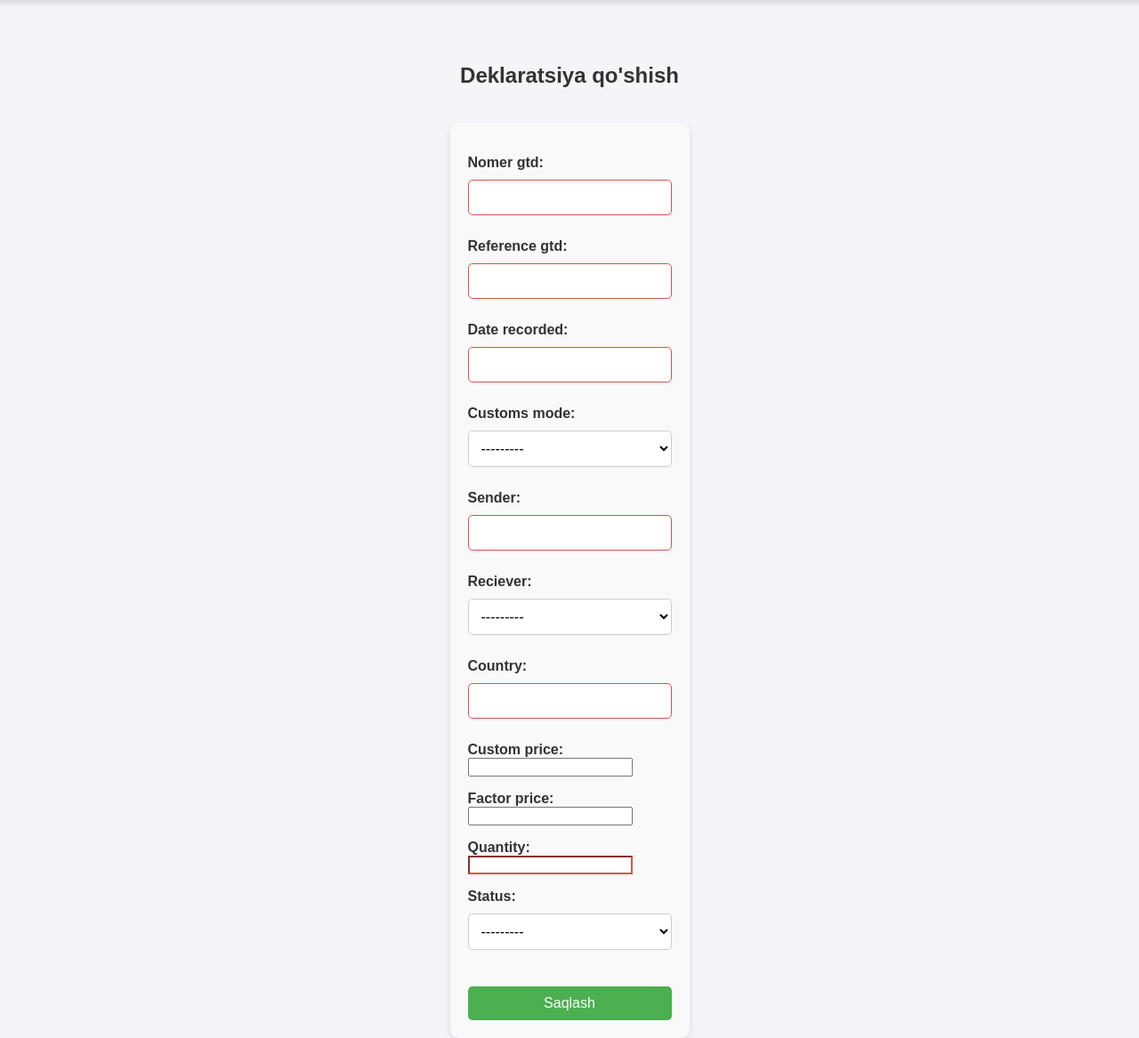
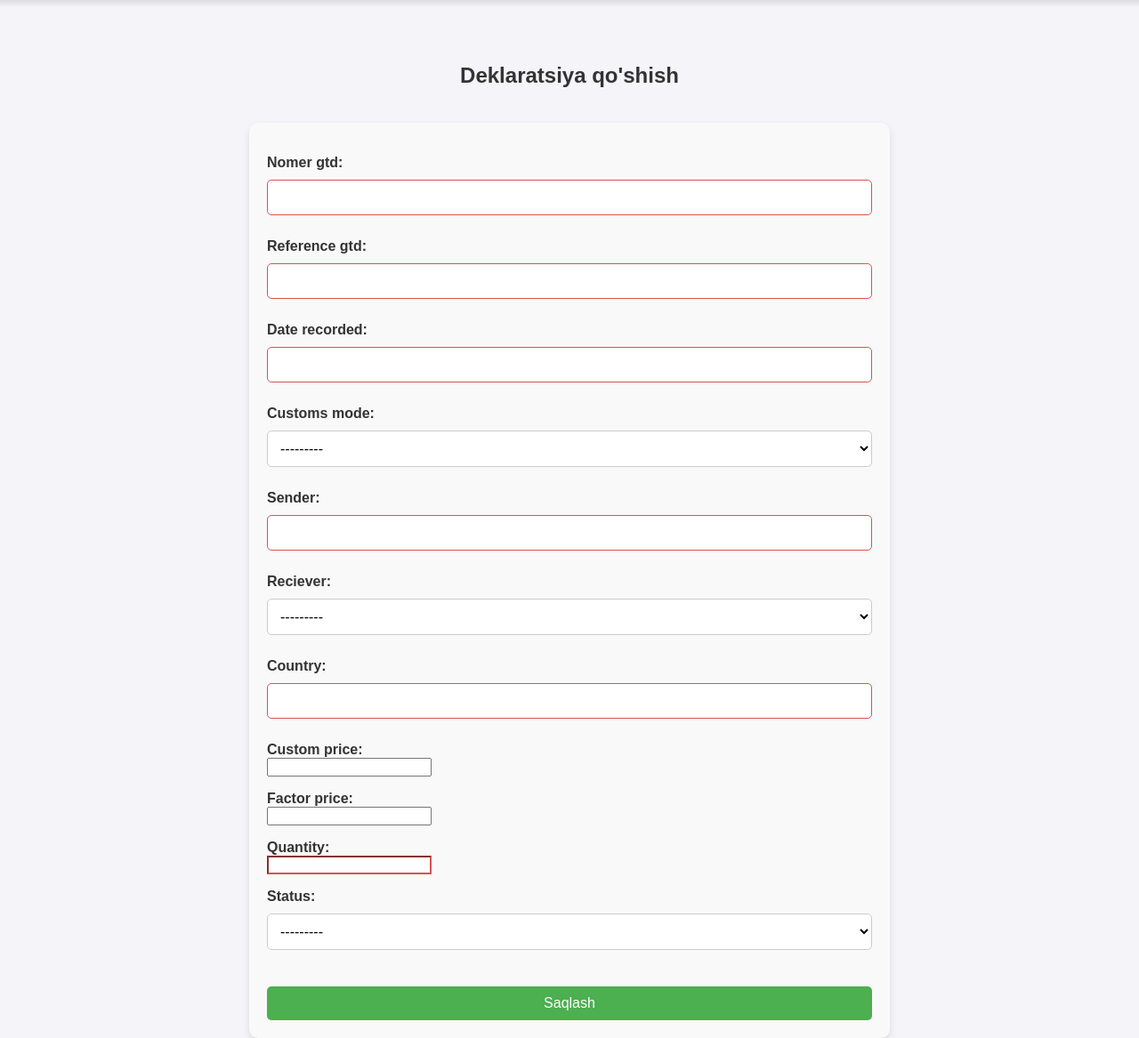
Before and after one commit to janobnotiq/dcg-system, a Django app: page /add-declaration/ in a window 1280 px wide. Shown: the part 66-1233 px from the top of the page at 89% size. Run offline with Django 5.2, Linux system fonts and the light colour scheme; the visitor is signed in with stand-in values (Sample User, id 1); data that the repository does not hold is empty.

Commit message:
some fixes in styles

```diff
--- a/templates/add-company.html
+++ b/templates/add-company.html
@@ -82,7 +82,7 @@ input[type="text"],
 input[type="email"],
 input[type="password"],
 select {
-    width: 100%;
+    width: 400px;
     padding: 10px;
     margin: 10px 0;
     border: 1px solid #ccc;
--- a/templates/add-declaration.html
+++ b/templates/add-declaration.html
@@ -69,7 +69,7 @@
         }
         /* Umumiy form styling */
 form {
-    max-width: 400px;
+    max-width: 700px;
     margin: 20px auto;
     padding: 20px;
     background-color: #f9f9f9;
@@ -82,7 +82,7 @@ input[type="text"],
 input[type="email"],
 input[type="password"],
 select {
-    width: 100%;
+    width: 680px;
     padding: 10px;
     margin: 10px 0;
     border: 1px solid #ccc;
--- a/templates/index.html
+++ b/templates/index.html
@@ -166,8 +166,8 @@
             <a href="{% url 'in-process' %}">Jarayondagi deklaratsiyalar</a>
             <a href="{% url 'add-company' %}">Kompaniya qo'shish</a>
             <a href="{% url 'logout' %}">Tizimdan chiqish</a>
+            <a href="#">Xush kelibsiz, {{user.first_name}} {{user.last_name}}!</a>
         </div>
-        <h1>Xush kelibsiz, {{user.first_name}} {{user.last_name}}!</h1>
         <br>
         <br>
         <a href="{% url 'add-declaration' %}" class="for-boss">
```
